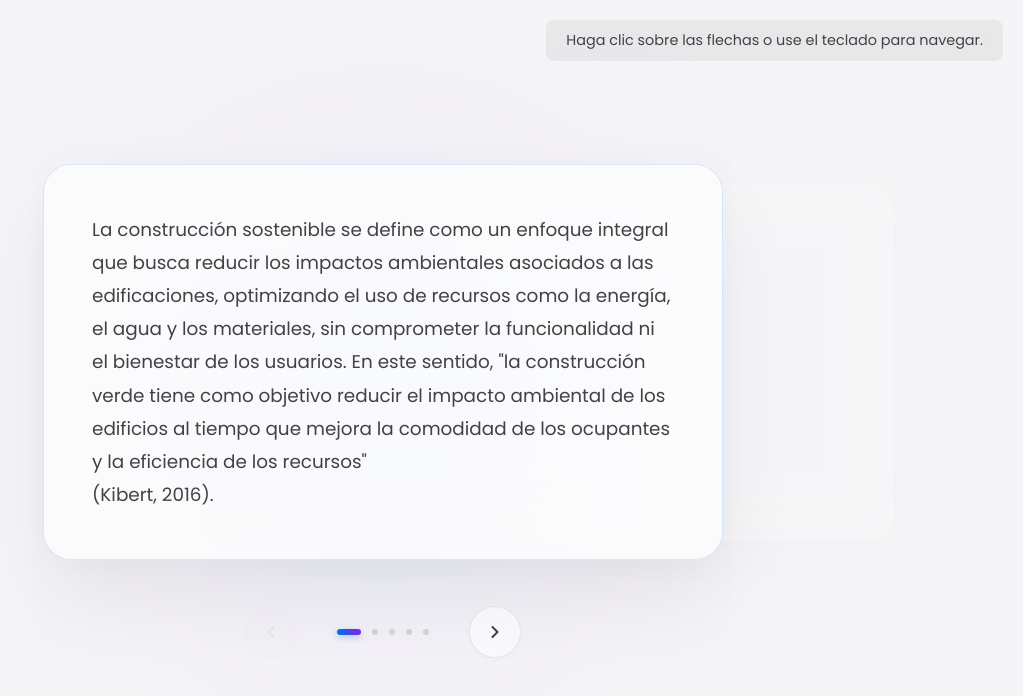
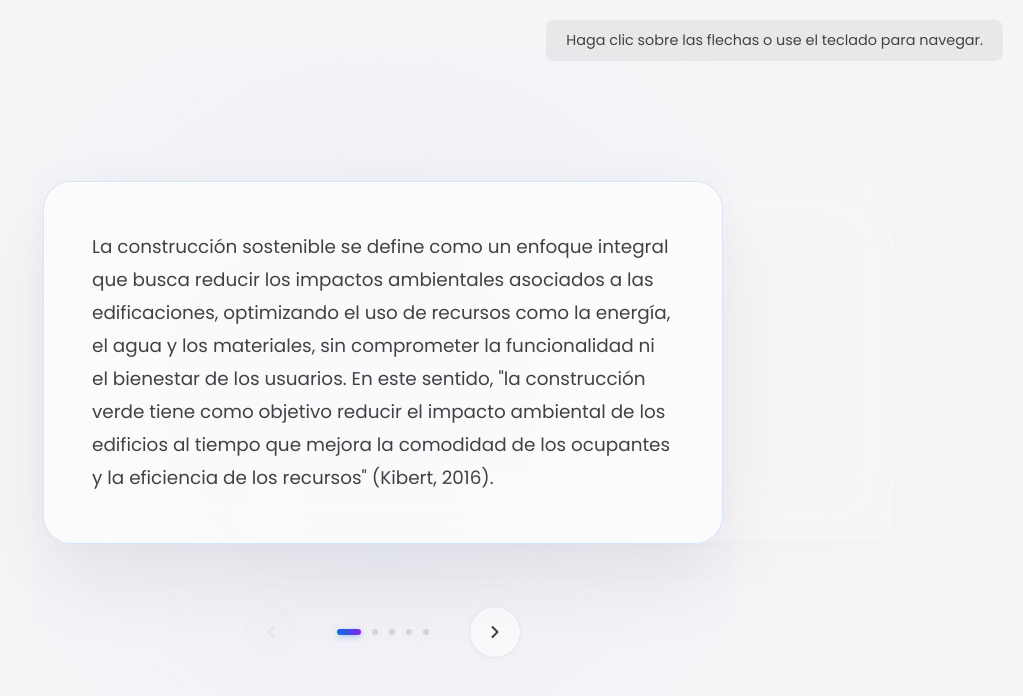
Before and after one commit to Departamento-Innovacion-Academica/U1_ConstruccionSostenible, a plain HTML site: page ConceptoEvolucion/index.html in a window 1280 px wide. Shown: the whole page, without its empty margins (257-1280 px from the left). Drawn offline with Linux system fonts and the light colour scheme.

Commit message:
Update index.html

```diff
--- a/ConceptoEvolucion/index.html
+++ b/ConceptoEvolucion/index.html
@@ -318,7 +318,7 @@
                     ambientales asociados a las edificaciones, optimizando el uso de recursos como la energía, el agua y
                     los materiales, sin comprometer la funcionalidad ni el bienestar de los usuarios. En este sentido,
                     "la construcción verde tiene como objetivo reducir el impacto ambiental de los edificios al tiempo
-                    que mejora la comodidad de los ocupantes y la eficiencia de los recursos"<br> (Kibert, 2016).</p>
+                    que mejora la comodidad de los ocupantes y la eficiencia de los recursos" (Kibert, 2016).</p>
             </div>
 
             <div class="text-card">
@@ -330,7 +330,7 @@
                 <p>En sus inicios, las prácticas constructivas se enfocaban principalmente en aspectos estructurales y
                     económicos, dejando de lado el impacto ambiental. Sin embargo, a partir de finales del siglo XX, con
                     el fortalecimiento del concepto de desarrollo sostenible, se comenzaron a incorporar criterios
-                    ambientales en el diseño y ejecución <br>de proyectos constructivos.</p>
+                    ambientales en el diseño y ejecución de proyectos constructivos.</p>
             </div>
 
             <div class="text-card">
```
